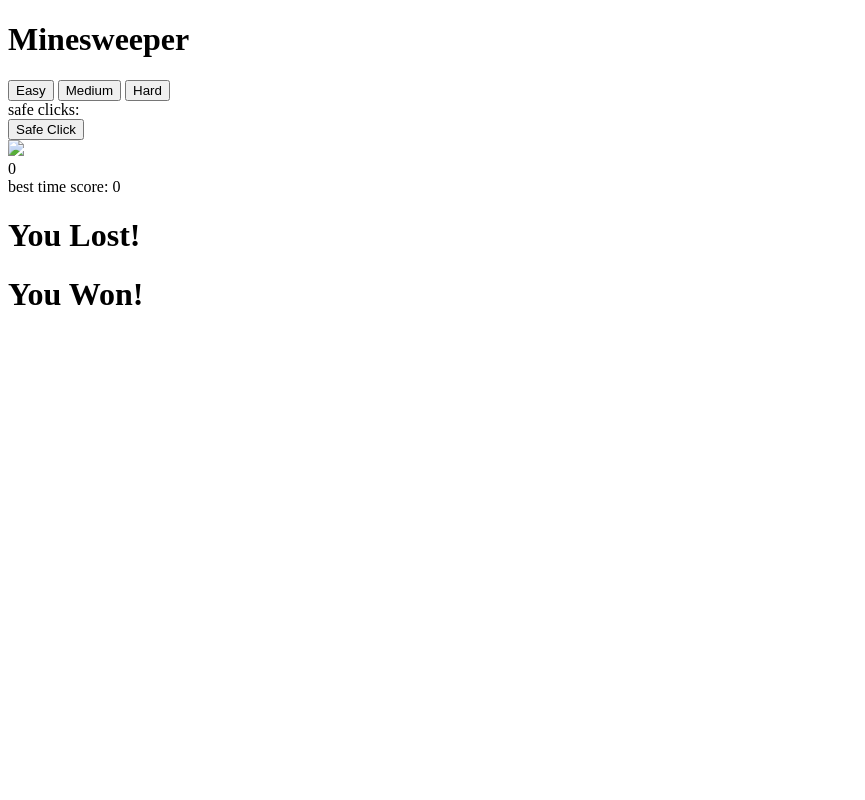
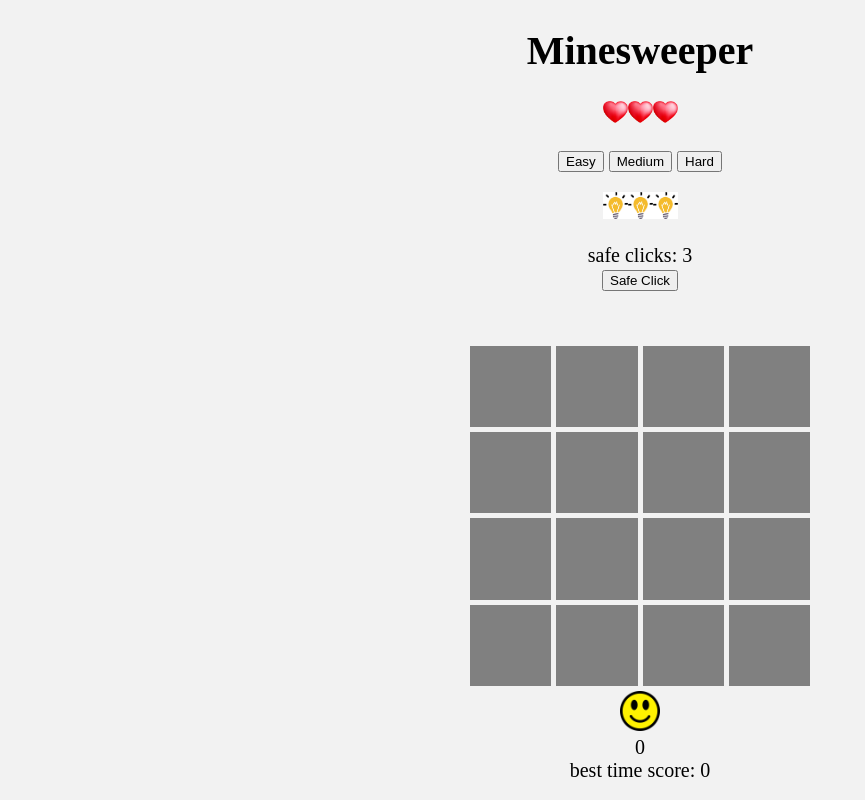
Before and after one commit to SagivBn/Sprint1, a plain HTML site: page index.html in a window 1280 px wide. Shown: the whole page, without its empty margins (0-865 px from the left). Drawn offline with Linux system fonts and the light colour scheme; the site is published under a folder, as on GitHub Pages, so addresses that start at the root find nothing.

Commit message:
Add files via upload
commit

```diff
--- a/index.html
+++ b/index.html
@@ -5,7 +5,7 @@
     <meta charset="UTF-8" />
     <meta http-equiv="X-UA-Compatible" content="IE=edge" />
     <meta name="viewport" content="width=device-width, initial-scale=1.0" />
-    <link rel="stylesheet" href="/css/main.css" />
+    <link rel="stylesheet" href="css/main.css" />
     <title>MineSweeper Project</title>
 </head>
 
@@ -25,7 +25,7 @@
 
     <button onClick="onSafeClick()">Safe Click</button>
     <table class="board-container"></table>
-    <div class="smile-container"><img class="smile" onclick="resetGame()" src="/img/smile.png" /></div>
+    <div class="smile-container"><img class="smile" onclick="resetGame()" src="img/smile.png" /></div>
     <div class="timer">0</div>
     <div class="best-time-score-container">
         <span>best time score:</span>
@@ -33,7 +33,7 @@
     </div>
     <h1 class="losing-game">You Lost!</h1>
     <h1 class="winning-game">You Won!</h1>
-    <script src="/js/main.js"></script>
+    <script src="js/main.js"></script>
 </body>
 
 </html>
```
